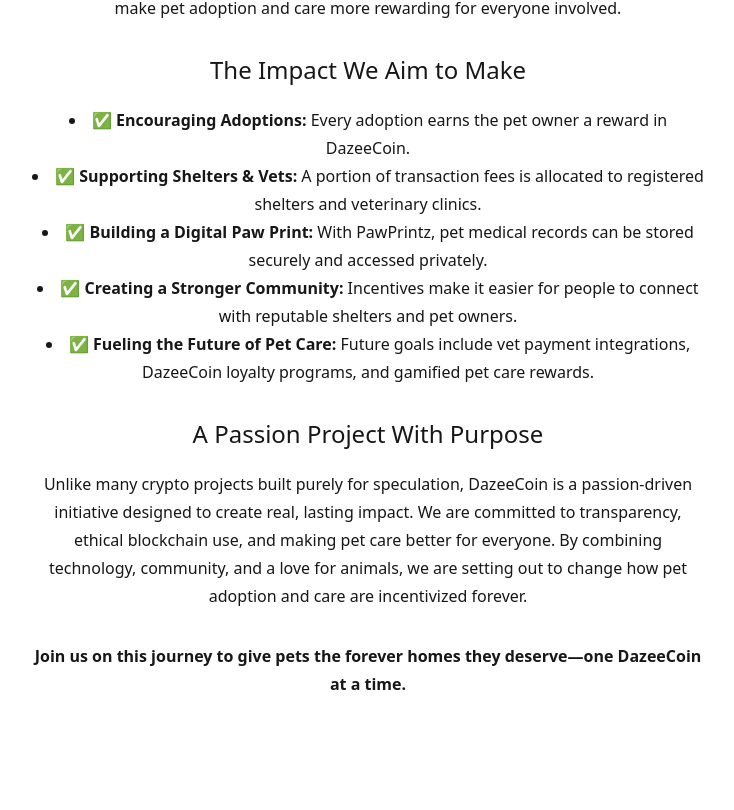
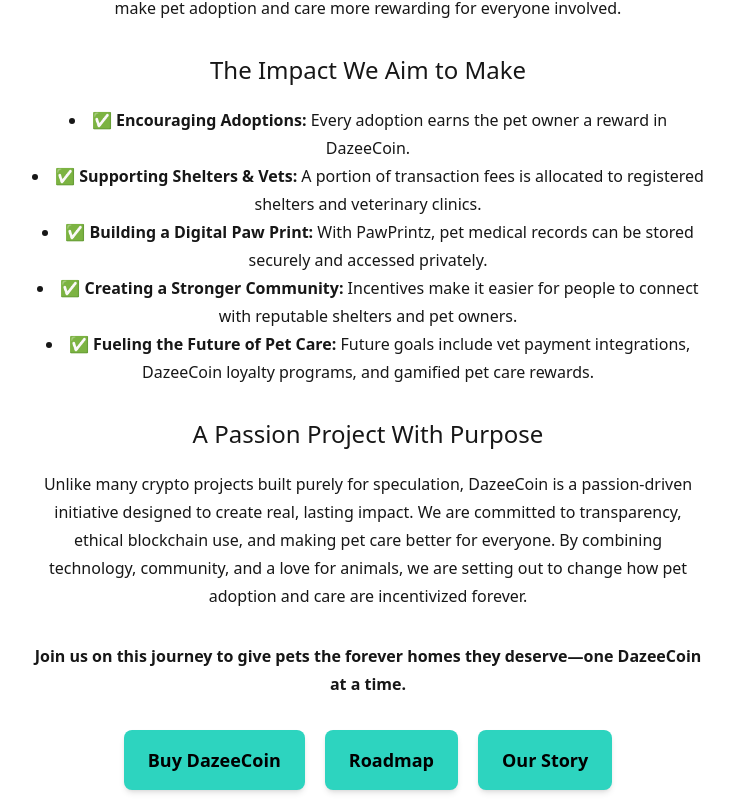
Before and after one commit to Lysergictwist/Dazeecoin, a Next.js app: page / in a window 1280 px wide. Shown: the part 540-1350 px from the top of the page, without its empty margins (272-1006 px from the left). Before the commit the page ends 1290 px from the top, so only its background shows below. Built offline with nearby package versions, Linux system fonts and the light colour scheme.

Commit message:
Updated About DazeeCoin section on homepage

```diff
--- a/src/app/page.js
+++ b/src/app/page.js
@@ -83,6 +83,30 @@
           <p className="text-base font-bold leading-7 max-w-2xl mx-auto mb-8 text-center">
             Join us on this journey to give pets the forever homes they deserve—one DazeeCoin at a time.
           </p>
+
+          {/* Action Buttons */}
+          <div className="flex justify-center gap-5 flex-wrap mt-8">
+            <button
+              className="bg-teal-400 text-black border-none py-4 px-6 text-lg font-bold rounded-lg shadow-md hover:scale-105 transition-transform"
+              onClick={() => handleGenericClick('Buy DazeeCoin')}
+            >
+              Buy DazeeCoin
+            </button>
+
+            <button
+              className="bg-teal-400 text-black border-none py-4 px-6 text-lg font-bold rounded-lg shadow-md hover:scale-105 transition-transform"
+              onClick={() => handleGenericClick('Roadmap')}
+            >
+              Roadmap
+            </button>
+
+            <button
+              className="bg-teal-400 text-black border-none py-4 px-6 text-lg font-bold rounded-lg shadow-md hover:scale-105 transition-transform"
+              onClick={() => handleGenericClick('Our Story')}
+            >
+              Our Story
+            </button>
+          </div>
         </section>
       </main>
     </div>
```
